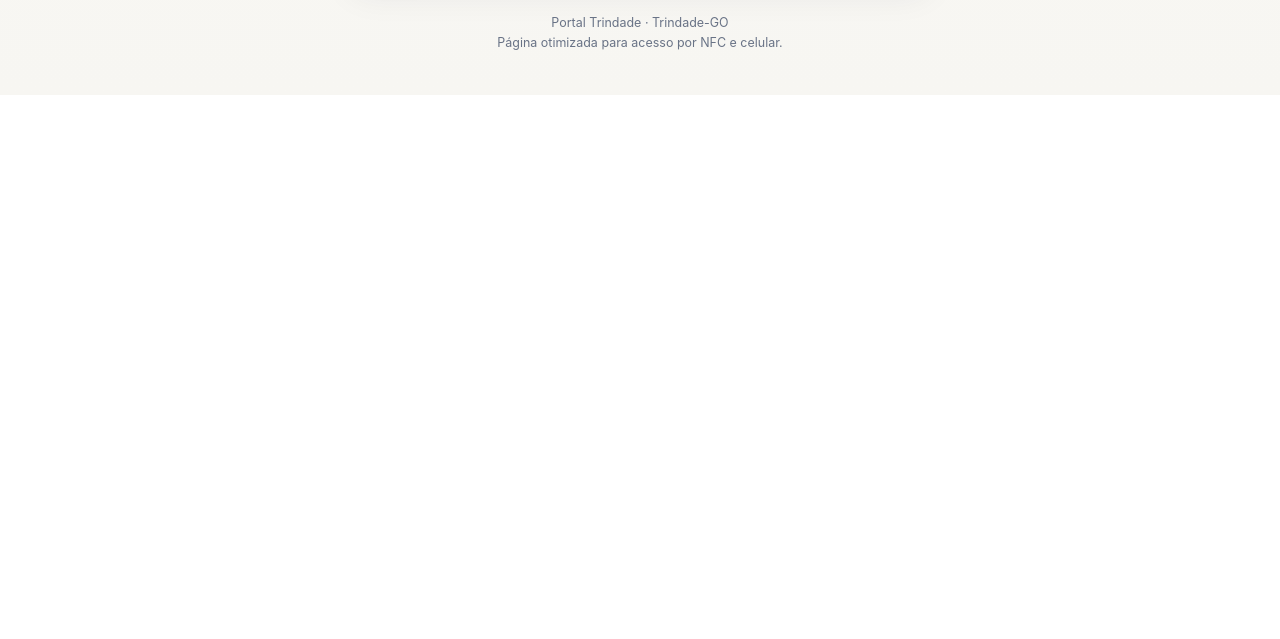
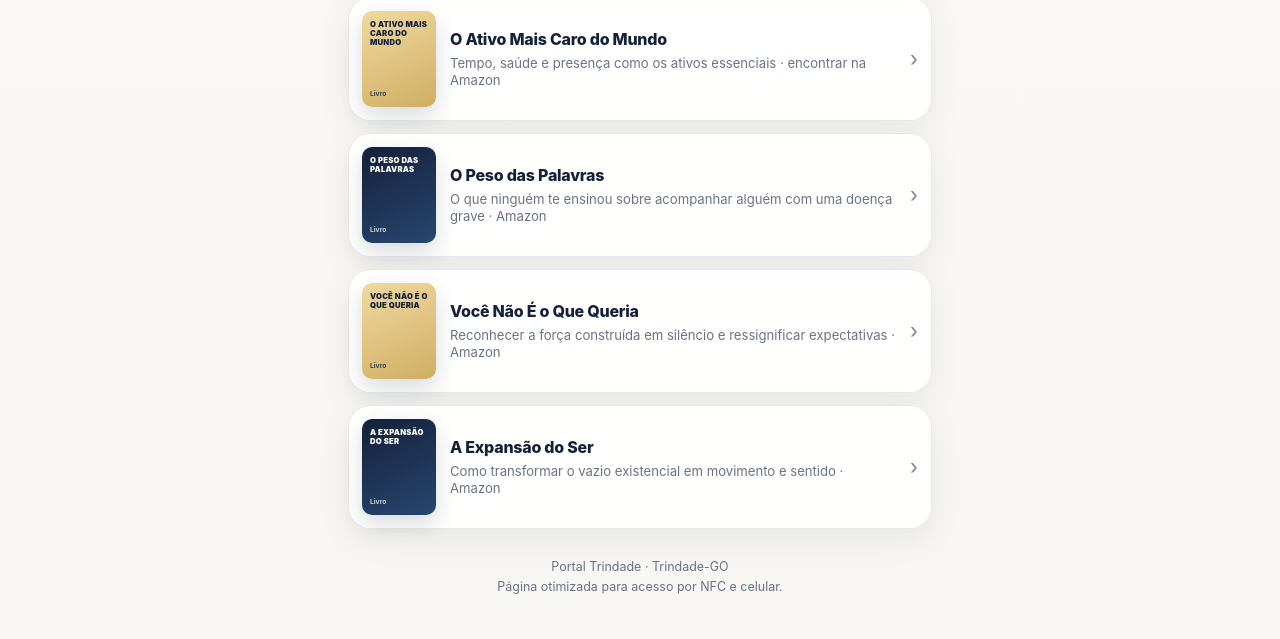
Before and after one commit to RicardoDominguesdeBrito/Portal-Trindade, a plain HTML site: page links/index.html in a window 1280 px wide. Shown: the part 880-1519 px from the top of the page. Before the commit the page ends 975 px from the top, so only its background shows below. Drawn offline with Linux system fonts and the light colour scheme.

Commit message:
Atualiza landing page NFC com novos livros e remove identificação direta

```diff
--- a/links/index.html
+++ b/links/index.html
@@ -3,8 +3,8 @@
 <head>
   <meta charset="UTF-8">
   <meta name="viewport" content="width=device-width, initial-scale=1.0, viewport-fit=cover">
-  <title>Ricardo Brito | Links</title>
-  <meta name="description" content="Links rápidos: Pix, WhatsApp, Portal Trindade e livros de Ricardo Brito.">
+  <title>Links | Portal Trindade</title>
+  <meta name="description" content="Links rápidos para Pix, WhatsApp, Portal Trindade e livros.">
   <meta name="theme-color" content="#14213a">
   <meta name="robots" content="noindex,nofollow">
   <link rel="icon" type="image/jpeg" href="/imagens/logo-portal-trindade.jpg?v=20260831-logo-fix">
@@ -14,18 +14,13 @@
       --navy: #14213a;
       --navy-2: #213457;
       --gold: #d6b875;
-      --gold-light: #f0d99f;
       --paper: #f7f6f2;
-      --white: #ffffff;
       --muted: #697386;
       --border: rgba(20,33,58,.10);
       --shadow: 0 18px 55px rgba(20,33,58,.12);
     }
-
     * { box-sizing: border-box; }
-
     html { scroll-behavior: smooth; }
-
     body {
       margin: 0;
       min-height: 100vh;
@@ -36,21 +31,14 @@
         linear-gradient(180deg, #fbfaf7 0%, var(--paper) 100%);
       -webkit-font-smoothing: antialiased;
     }
-
     a { color: inherit; text-decoration: none; }
     button { font: inherit; }
-
     .page {
       width: min(100%, 620px);
       margin: 0 auto;
       padding: max(24px, env(safe-area-inset-top)) 18px max(34px, env(safe-area-inset-bottom));
     }
-
-    .hero {
-      text-align: center;
-      padding: 12px 4px 22px;
-    }
-
+    .hero { text-align: center; padding: 12px 4px 22px; }
     .logo-wrap {
       width: 88px;
       height: 88px;
@@ -61,14 +49,7 @@
       box-shadow: var(--shadow);
       border: 1px solid var(--border);
     }
-
-    .logo-wrap img {
-      width: 100%;
-      height: 100%;
-      object-fit: cover;
-      transform: scale(1.08);
-    }
-
+    .logo-wrap img { width: 100%; height: 100%; object-fit: cover; transform: scale(1.08); }
     .kicker {
       display: inline-flex;
       align-items: center;
@@ -82,7 +63,6 @@
       letter-spacing: .12em;
       text-transform: uppercase;
     }
-
     h1 {
       margin: 14px 0 7px;
       font-size: clamp(2rem, 7vw, 2.85rem);
@@ -90,7 +70,6 @@
       letter-spacing: -.045em;
       font-weight: 900;
     }
-
     .subtitle {
       margin: 0 auto;
       max-width: 34rem;
@@ -98,13 +77,7 @@
       font-size: 1rem;
       line-height: 1.6;
     }
-
-    .stack {
-      display: grid;
-      gap: 12px;
-      margin-top: 14px;
-    }
-
+    .stack { display: grid; gap: 12px; margin-top: 14px; }
     .action {
       display: flex;
       align-items: center;
@@ -120,27 +93,14 @@
       cursor: pointer;
       text-align: left;
     }
-
-    .action:hover,
-    .action:focus-visible {
+    .action:hover, .action:focus-visible {
       transform: translateY(-2px);
       border-color: rgba(177,139,61,.35);
       box-shadow: 0 15px 42px rgba(20,33,58,.11);
       outline: none;
     }
-
-    .action.primary {
-      color: #fff;
-      background: var(--navy);
-      border-color: transparent;
-    }
-
-    .action.gold {
-      background: var(--gold);
-      color: var(--navy);
-      border-color: transparent;
-    }
-
+    .action.primary { color: #fff; background: var(--navy); border-color: transparent; }
+    .action.gold { background: var(--gold); color: var(--navy); border-color: transparent; }
     .icon {
       flex: 0 0 46px;
       width: 46px;
@@ -150,27 +110,11 @@
       border-radius: 15px;
       background: rgba(20,33,58,.07);
     }
-
     .primary .icon { background: rgba(255,255,255,.12); }
     .gold .icon { background: rgba(20,33,58,.10); }
-
-    .icon svg {
-      width: 23px;
-      height: 23px;
-    }
-
-    .action-copy {
-      min-width: 0;
-      flex: 1;
-    }
-
-    .action-title {
-      display: block;
-      font-size: 1rem;
-      font-weight: 850;
-      letter-spacing: -.015em;
-    }
-
+    .icon svg { width: 23px; height: 23px; }
+    .action-copy { min-width: 0; flex: 1; }
+    .action-title { display: block; font-size: 1rem; font-weight: 850; letter-spacing: -.015em; }
     .action-subtitle {
       display: block;
       margin-top: 3px;
@@ -179,17 +123,9 @@
       line-height: 1.35;
       overflow-wrap: anywhere;
     }
-
     .primary .action-subtitle { color: rgba(255,255,255,.68); }
     .gold .action-subtitle { color: rgba(20,33,58,.72); }
-
-    .arrow {
-      flex: 0 0 auto;
-      opacity: .55;
-      font-size: 1.3rem;
-      line-height: 1;
-    }
-
+    .arrow { flex: 0 0 auto; opacity: .55; font-size: 1.3rem; line-height: 1; }
     .section-label {
       margin: 28px 4px 10px;
       color: #8b6d2f;
@@ -198,7 +134,6 @@
       letter-spacing: .12em;
       text-transform: uppercase;
     }
-
     .book {
       display: grid;
       grid-template-columns: 74px 1fr auto;
@@ -207,7 +142,6 @@
       min-height: 108px;
       padding: 13px;
     }
-
     .book-cover {
       width: 74px;
       height: 96px;
@@ -216,9 +150,37 @@
       box-shadow: 0 9px 22px rgba(20,33,58,.16);
       background: #ece9df;
     }
-
+    .book-placeholder {
+      width: 74px;
+      height: 96px;
+      display: flex;
+      flex-direction: column;
+      justify-content: space-between;
+      padding: 10px 8px;
+      border-radius: 10px;
+      color: #fff;
+      background: linear-gradient(155deg, #14213a, #28466f);
+      box-shadow: 0 9px 22px rgba(20,33,58,.16);
+      overflow: hidden;
+    }
+    .book-placeholder.gold-cover {
+      color: #14213a;
+      background: linear-gradient(155deg, #f0d99f, #cfae62);
+    }
+    .book-placeholder span:first-child {
+      font-size: .48rem;
+      line-height: 1.15;
+      font-weight: 900;
+      letter-spacing: .03em;
+      text-transform: uppercase;
+    }
+    .book-placeholder span:last-child {
+      font-size: .42rem;
+      line-height: 1.15;
+      font-weight: 700;
+      opacity: .78;
+    }
     .book .action-subtitle { margin-top: 6px; }
-
     .toast {
       position: fixed;
       left: 50%;
@@ -237,12 +199,7 @@
       transition: opacity .2s ease, transform .2s ease;
       white-space: nowrap;
     }
-
-    .toast.show {
-      opacity: 1;
-      transform: translate(-50%, 0);
-    }
-
+    .toast.show { opacity: 1; transform: translate(-50%, 0); }
     footer {
       padding: 28px 8px 8px;
       text-align: center;
@@ -250,13 +207,11 @@
       font-size: .78rem;
       line-height: 1.6;
     }
-
     @media (max-width: 390px) {
       .book { grid-template-columns: 62px 1fr auto; }
-      .book-cover { width: 62px; height: 82px; }
+      .book-cover, .book-placeholder { width: 62px; height: 82px; }
       .action { border-radius: 19px; }
     }
-
     @media (prefers-reduced-motion: reduce) {
       * { scroll-behavior: auto !important; transition: none !important; }
     }
@@ -269,12 +224,12 @@
         <img src="/imagens/logo-portal-trindade.jpg?v=20260831-logo-fix" alt="">
       </div>
       <span class="kicker">Portal Trindade</span>
-      <h1 id="titulo">Ricardo Brito</h1>
-      <p class="subtitle">Acesse rapidamente meus contatos, o Portal Trindade e meus livros.</p>
+      <h1 id="titulo">Links rápidos</h1>
+      <p class="subtitle">Acesse Pix, WhatsApp, Portal Trindade e uma seleção de livros.</p>
     </section>
 
     <section class="stack" aria-label="Links principais">
-      <button class="action gold" type="button" id="pix-button" aria-describedby="pix-key">
+      <button class="action gold" type="button" id="pix-button">
         <span class="icon" aria-hidden="true">
           <svg viewBox="0 0 24 24" fill="none" stroke="currentColor" stroke-width="1.9" stroke-linecap="round" stroke-linejoin="round">
             <path d="m12 3 3.3 3.3a2.4 2.4 0 0 0 3.4 0l.1-.1M12 21l-3.3-3.3a2.4 2.4 0 0 0-3.4 0l-.1.1M3 12l3.3-3.3a2.4 2.4 0 0 0 0-3.4l-.1-.1M21 12l-3.3 3.3a2.4 2.4 0 0 0 0 3.4l.1.1"/>
@@ -283,7 +238,7 @@
         </span>
         <span class="action-copy">
           <span class="action-title">Copiar chave Pix</span>
-          <span class="action-subtitle" id="pix-key">ricardodebrito@gmail.com</span>
+          <span class="action-subtitle">Toque para copiar a chave</span>
         </span>
         <span class="arrow" aria-hidden="true">›</span>
       </button>
@@ -297,7 +252,7 @@
         </span>
         <span class="action-copy">
           <span class="action-title">Falar pelo WhatsApp</span>
-          <span class="action-subtitle">Abrir conversa com Ricardo</span>
+          <span class="action-subtitle">Abrir conversa pelo WhatsApp</span>
         </span>
         <span class="arrow" aria-hidden="true">›</span>
       </a>
@@ -317,7 +272,7 @@
       </a>
     </section>
 
-    <p class="section-label">Meus livros</p>
+    <p class="section-label">Livros</p>
 
     <section class="stack" aria-label="Livros">
       <a class="action book" href="https://www.amazon.com.br/dp/B0GWDHMPRJ" target="_blank" rel="noopener noreferrer">
@@ -334,6 +289,42 @@
         <span class="action-copy">
           <span class="action-title">Do Lado de Dentro</span>
           <span class="action-subtitle">Testemunho de fé, limite e recomeço · leitura gratuita</span>
+        </span>
+        <span class="arrow" aria-hidden="true">›</span>
+      </a>
+
+      <a class="action book" href="https://www.amazon.com.br/s?i=stripbooks&k=9798251457155" target="_blank" rel="noopener noreferrer">
+        <span class="book-placeholder gold-cover" aria-hidden="true"><span>O Ativo Mais Caro do Mundo</span><span>Livro</span></span>
+        <span class="action-copy">
+          <span class="action-title">O Ativo Mais Caro do Mundo</span>
+          <span class="action-subtitle">Tempo, saúde e presença como os ativos essenciais · encontrar na Amazon</span>
+        </span>
+        <span class="arrow" aria-hidden="true">›</span>
+      </a>
+
+      <a class="action book" href="https://www.amazon.com.br/s?i=stripbooks&k=%22O+Peso+das+Palavras%22+%22Ricardo+Brito%22" target="_blank" rel="noopener noreferrer">
+        <span class="book-placeholder" aria-hidden="true"><span>O Peso das Palavras</span><span>Livro</span></span>
+        <span class="action-copy">
+          <span class="action-title">O Peso das Palavras</span>
+          <span class="action-subtitle">O que ninguém te ensinou sobre acompanhar alguém com uma doença grave · Amazon</span>
+        </span>
+        <span class="arrow" aria-hidden="true">›</span>
+      </a>
+
+      <a class="action book" href="https://www.amazon.com.br/dp/B0GSMQ3LX9" target="_blank" rel="noopener noreferrer">
+        <span class="book-placeholder gold-cover" aria-hidden="true"><span>Você Não É o Que Queria</span><span>Livro</span></span>
+        <span class="action-copy">
+          <span class="action-title">Você Não É o Que Queria</span>
+          <span class="action-subtitle">Reconhecer a força construída em silêncio e ressignificar expectativas · Amazon</span>
+        </span>
+        <span class="arrow" aria-hidden="true">›</span>
+      </a>
+
+      <a class="action book" href="https://www.amazon.com.br/s?i=stripbooks&k=%22A+Expans%C3%A3o+do+Ser%22+%22Ricardo+Brito%22" target="_blank" rel="noopener noreferrer">
+        <span class="book-placeholder" aria-hidden="true"><span>A Expansão do Ser</span><span>Livro</span></span>
+        <span class="action-copy">
+          <span class="action-title">A Expansão do Ser</span>
+          <span class="action-subtitle">Como transformar o vazio existencial em movimento e sentido · Amazon</span>
         </span>
         <span class="arrow" aria-hidden="true">›</span>
       </a>
@@ -374,7 +365,7 @@
         input.select();
         const copied = document.execCommand('copy');
         input.remove();
-        showToast(copied ? 'Chave Pix copiada' : PIX_KEY);
+        showToast(copied ? 'Chave Pix copiada' : 'Não foi possível copiar');
       }
     }
 
```
